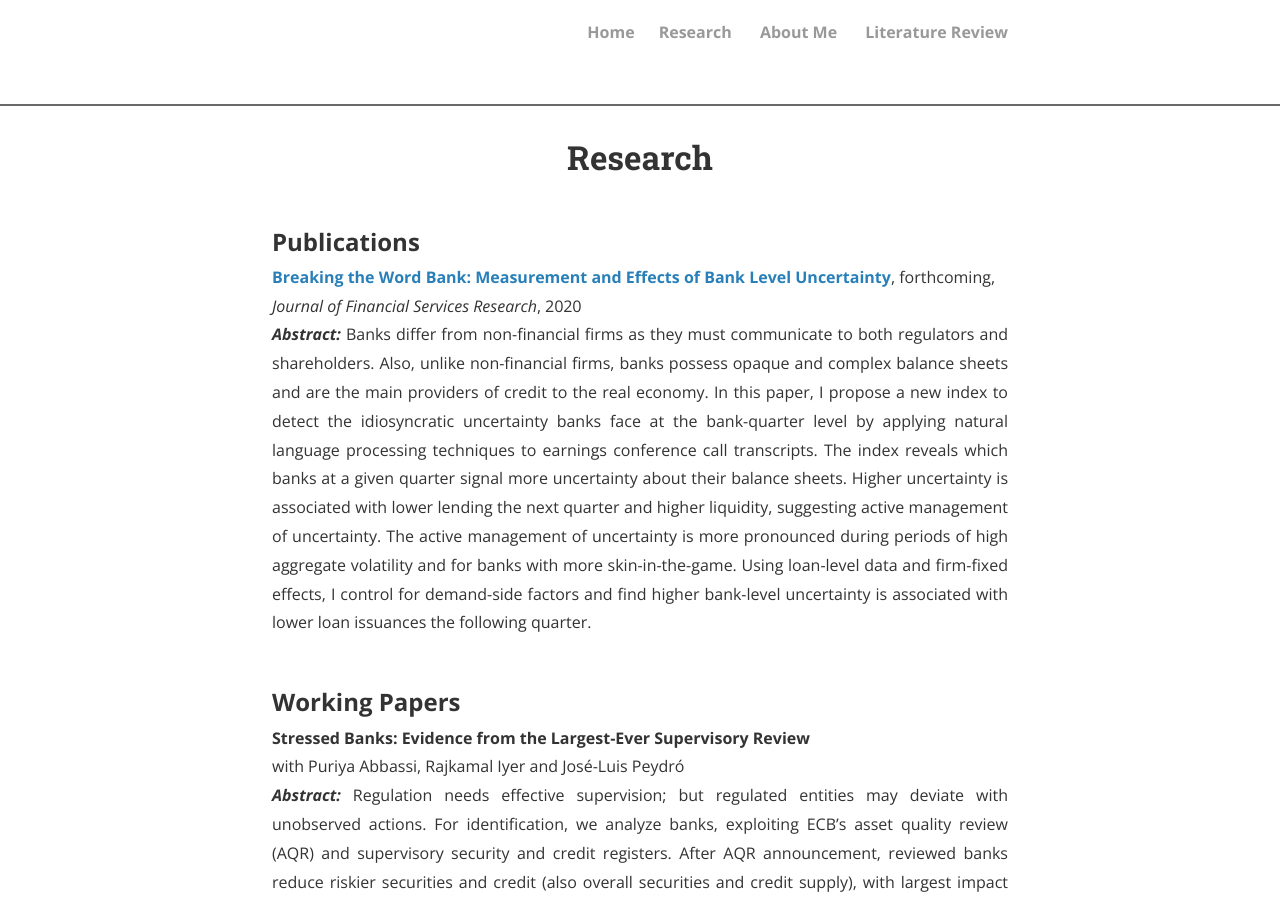
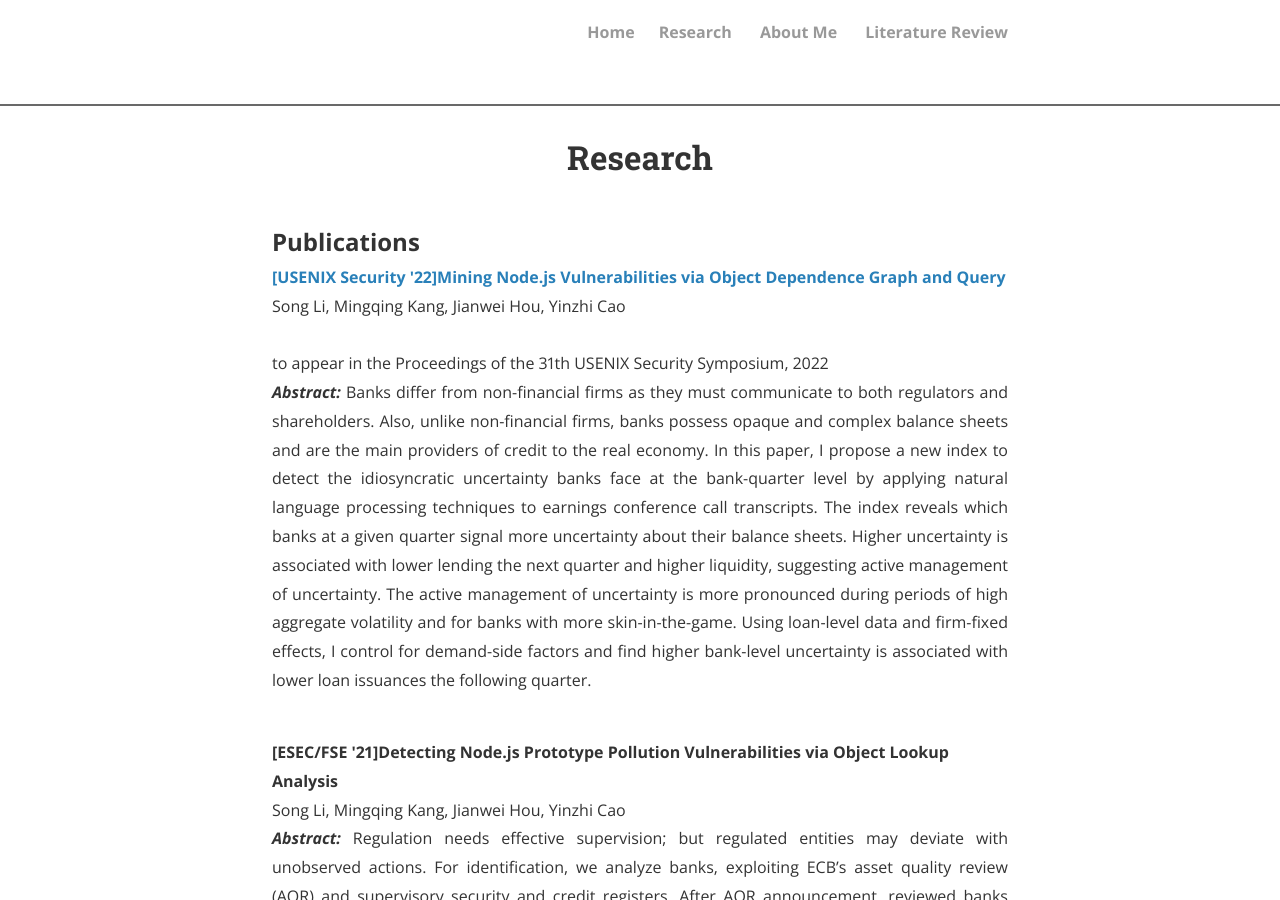
Before and after one commit to jianweihou/jianweihou.github.io, a Jekyll site: the page built from research.html, in a window 1280 px wide and 900 px high. Built offline with Jekyll 4.4.1, drawn with Linux system fonts in a browser that asks for light colours; nearby versions of some CDN libraries; comment, search, counter and statistics services are not loaded; a style sheet for code colours, icons or effects is not loaded.

Commit message:
test research

```diff
--- a/index.html
+++ b/index.html
@@ -18,7 +18,7 @@ title: Jianwei Hou
 I'm Jianwei Hou, Ph.D. candidate(2016-now) at Renmin University of China, School of Information. I am supervised by Prof. Wenchang Shi. I was also supervised by Dr. Yinzhi Cao when I studied at Johns Hopkins University, Department of Computer Science from 2019-2021.
 
 <br><br>
-My research interests lie in IoT security and privacy, SDN security and vulnerabilities detection. I used to work on revealing specific security threats in SDN and exploring accuracy and efficiency of vulnerabilities detection. And now I am working on how to audit and detect sensitive Information disclosure in IoT devices. I also interested in human–computer interaction in cybersecurity. Human factors plays important part in all the security issues. Feel free to look at my <a href="https://jianweihou.github.io/research" target="_self">research</a> and my <a href="https://jianweihou.github.io/research" target="_self">literature review</a> to learn more!
+My research interests lie in IoT security and privacy, SDN security and vulnerabilities detection. I used to work on revealing specific security threats in SDN and exploring accuracy and efficiency of vulnerabilities detection. And now I am working on how to audit and detect sensitive Information disclosure in IoT devices. I also interested in human–computer interaction in cybersecurity. Human factors plays important part in all security issues. Feel free to look at my <a href="https://jianweihou.github.io/research" target="_self">research</a> and my <a href="https://jianweihou.github.io/research" target="_self">literature review</a> to learn more!
 <br><br>
 
 </div>
--- a/research.html
+++ b/research.html
@@ -5,11 +5,13 @@ permalink: /research/
 ---
 
 <font size="+2"><strong> Publications</strong></font><br>
-<strong><a href="https://rdcu.be/b53FH">Breaking the Word Bank: Measurement and Effects of Bank Level Uncertainty</a></strong>, forthcoming, <i>Journal of Financial Services Research</i>, 2020<br>
+<strong><a href="https://rdcu.be/b53FH">[USENIX Security '22]Mining Node.js Vulnerabilities via Object Dependence Graph and Query</a></strong><br>Song Li, Mingqing Kang, Jianwei Hou, Yinzhi Cao<br>
+<br>to appear in the Proceedings of the 31th USENIX Security Symposium, 2022<br>
+<!-- <i>Journal of Financial Services Research</i>, 2020<br> -->
 <p style="text-align:justify"><b><i>Abstract: </i></b>Banks differ from non-financial firms as they must communicate to both regulators and shareholders. Also, unlike non-financial firms, banks possess opaque and complex balance sheets and are the main providers of credit to the real economy. In this paper, I propose a new index to detect the idiosyncratic uncertainty banks face at the bank-quarter level by applying natural language processing techniques to earnings conference call transcripts. The index reveals which banks at a given quarter signal more uncertainty about their balance sheets. Higher uncertainty is associated with lower lending the next quarter and higher liquidity, suggesting active management of uncertainty. The active management of uncertainty is more pronounced during periods of high aggregate volatility and for banks with more skin-in-the-game. Using loan-level data and firm-fixed effects, I control for demand-side factors and find higher bank-level uncertainty is associated with lower loan issuances the following quarter.</p>
 <br>
-<font size="+2"><strong> Working Papers</strong></font><br>
-<strong>Stressed Banks: Evidence from the Largest-Ever Supervisory Review</strong><br>with Puriya Abbassi, Rajkamal Iyer and Jos&eacute;-Luis Peydr&oacute;<br>
+<!-- <font size="+2"><strong> Working Papers</strong></font><br> -->
+<strong>[ESEC/FSE '21]Detecting Node.js Prototype Pollution Vulnerabilities via Object Lookup Analysis</strong><br>Song Li, Mingqing Kang, Jianwei Hou, Yinzhi Cao<br>
 <p style="text-align:justify"><b><i>Abstract: </i></b>Regulation needs effective supervision; but regulated entities may deviate with unobserved actions. For identification, we analyze banks, exploiting ECB’s asset quality review (AQR) and supervisory security and credit registers. After AQR announcement, reviewed banks reduce riskier securities and credit (also overall securities and credit supply), with largest impact on riskiest securities (not on riskiest credit), and immediate negative spillovers on asset prices and firm-level credit supply. Exposed (unregulated) nonbanks buy the shed risk. AQR drives the results, not the end-of-year. After AQR compliance, reviewed banks reload riskier securities, but not riskier credit, with medium-term negative firm-level real effects via credit. Results suggest banks mask risk in supervisory audits, especially using liquid securities that are easier to trade, with not only short-term spillovers on asset prices and credit supply, but also with medium-term implications for the real economy, holding important implications for policy.</p><br>
 <br>
 <strong><a href="https://www.dropbox.com/s/w82vfneoeyvmhe5/Capital_Controls_Corporate_Debt_Real_Effects.pdf?dl=0"> Capital Controls, Corporate Debt and Real Effects</a></strong><br>with Andrea Fabiani, Martha L&oacute;pez Pi&ntilde;eros and Jos&eacute;-Luis Peydr&oacute;<br>
```
